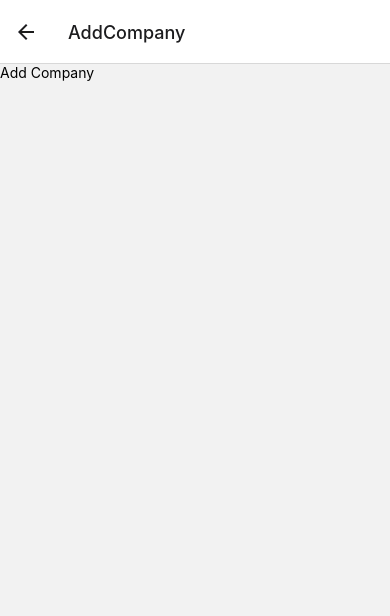
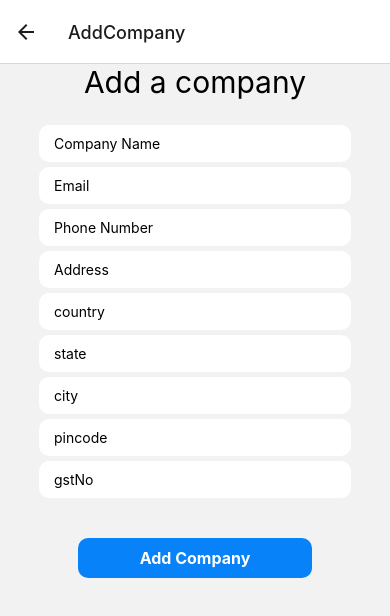
Before and after one commit to SamarthJain21/businessAppReactNative, a React Native app: screen /AddCompany in a window 390 px wide. Shown: the top 616 px of the page. Built offline with nearby package versions, Linux system fonts and the light colour scheme; no server answers.

Commit message:
add companies functionality

```diff
--- a/Screens/AddCompanyScreen.js
+++ b/Screens/AddCompanyScreen.js
@@ -1,12 +1,221 @@
 import React, { Component } from "react";
-import { Text, View } from "react-native";
+import { firestore } from "../firebase";
+import { auth } from "../firebase";
+import {
+  KeyboardAvoidingView,
+  ScrollView,
+  StyleSheet,
+  Text,
+  TextInput,
+  TouchableOpacity,
+  View,
+} from "react-native";
 
 export default class AddCompanyScreen extends Component {
+  constructor(props) {
+    super(props);
+
+    this.state = {
+      companyName: "",
+      email: "",
+      phoneNumber: "",
+      gstNo: "",
+      address: "",
+      city: "",
+      state: "",
+      country: "",
+      pincode: "",
+    };
+  }
+
+  addCompany = async () => {
+    try {
+      firestore
+        .collection("Users")
+        .doc(auth.currentUser.uid)
+        .collection("Companies")
+        .add({
+          companyName: this.state.companyName,
+          email: this.state.email,
+          phoneNumber: this.state.phoneNumber,
+          gstNo: this.state.gstNo,
+          address: this.state.address,
+          country: this.state.country,
+          state: this.state.state,
+          city: this.state.city,
+          pincode: this.state.pincode,
+        });
+      this.props.navigation.navigate("Companies");
+
+      console.log("user added");
+    } catch (error) {
+      alert(error);
+    }
+  };
+
   render() {
+    const { navigation } = this.props;
     return (
-      <View>
-        <Text>Add Company</Text>
-      </View>
+      <ScrollView>
+        <KeyboardAvoidingView style={styles.container} behavior="padding">
+          <Text style={{ fontSize: 30, marginBottom: 20 }}>Add a company</Text>
+          <View style={styles.inputContainer}>
+            <TextInput
+              placeholder="Company Name"
+              value={this.state.companyName}
+              onChangeText={(text) =>
+                this.setState({
+                  companyName: text,
+                })
+              }
+              style={styles.input}
+            />
+
+            <TextInput
+              placeholder="Email"
+              value={this.state.email}
+              onChangeText={(text) =>
+                this.setState({
+                  email: text,
+                })
+              }
+              style={styles.input}
+            />
+
+            <TextInput
+              placeholder="Phone Number"
+              value={this.state.phoneNumber}
+              onChangeText={(text) =>
+                this.setState({
+                  phoneNumber: text,
+                })
+              }
+              keyboardType="numeric"
+              style={styles.input}
+            />
+
+            <TextInput
+              placeholder="Address"
+              value={this.state.address}
+              onChangeText={(text) =>
+                this.setState({
+                  address: text,
+                })
+              }
+              style={styles.input}
+            />
+
+            <TextInput
+              placeholder="country"
+              value={this.state.country}
+              onChangeText={(text) =>
+                this.setState({
+                  country: text,
+                })
+              }
+              style={styles.input}
+            />
+
+            <TextInput
+              placeholder="state"
+              value={this.state.state}
+              onChangeText={(text) =>
+                this.setState({
+                  state: text,
+                })
+              }
+              style={styles.input}
+            />
+
+            <TextInput
+              placeholder="city"
+              value={this.state.city}
+              onChangeText={(text) =>
+                this.setState({
+                  city: text,
+                })
+              }
+              style={styles.input}
+            />
+
+            <TextInput
+              placeholder="pincode"
+              keyboardType="numeric"
+              value={this.state.pincode}
+              onChangeText={(text) =>
+                this.setState({
+                  pincode: text,
+                })
+              }
+              style={styles.input}
+            />
+
+            <TextInput
+              placeholder="gstNo"
+              value={this.state.gstNo}
+              onChangeText={(text) =>
+                this.setState({
+                  gstNo: text,
+                })
+              }
+              style={styles.input}
+            />
+          </View>
+
+          <View style={styles.buttonContainer}>
+            <TouchableOpacity onPress={this.addCompany} style={[styles.button]}>
+              <Text style={styles.buttonText}>Add Company</Text>
+            </TouchableOpacity>
+          </View>
+        </KeyboardAvoidingView>
+      </ScrollView>
     );
   }
 }
+
+const styles = StyleSheet.create({
+  container: {
+    flex: 1,
+    justifyContent: "center",
+    alignItems: "center",
+  },
+  input: {
+    backgroundColor: "white",
+    paddingHorizontal: 15,
+    paddingVertical: 10,
+    borderRadius: 10,
+    marginTop: 5,
+  },
+  inputContainer: {
+    width: "80%",
+  },
+  buttonContainer: {
+    width: "60%",
+    justifyContent: "center",
+    alignItems: "center",
+    marginTop: 40,
+  },
+  button: {
+    backgroundColor: "#0782f9",
+    width: "100%",
+    padding: 10,
+    borderRadius: 10,
+    alignItems: "center",
+  },
+  buttonOutline: {
+    backgroundColor: "white",
+    marginTop: 5,
+    borderColor: "#0782f9",
+    borderWidth: 0.8,
+  },
+  buttonOutlineText: {
+    color: "#0782f9",
+    fontWeight: "700",
+    fontSize: 12,
+  },
+  buttonText: {
+    color: "white",
+    fontWeight: "700",
+    fontSize: 16,
+  },
+});
--- a/Screens/HomeScreen.js
+++ b/Screens/HomeScreen.js
@@ -12,7 +12,7 @@ export default class HomeScreen extends Component {
       email: "",
       gstNo: "",
     };
-    this.getData = this.getData.bind(this);
+    // this.getData = this.getData.bind(this);
     // console.log("inside constructor");
   }
 
@@ -20,11 +20,9 @@ export default class HomeScreen extends Component {
     const users = await firestore
       .collection("Users")
       .doc(auth.currentUser.uid)
-      // .doc("ib10xX0errBrtb32pYlp")
-      // .collection("sales")
       .get();
     const user = users.data();
-    console.log(user);
+    // console.log(user);
 
     this.setState({
       companyName: user.companyName,
```
